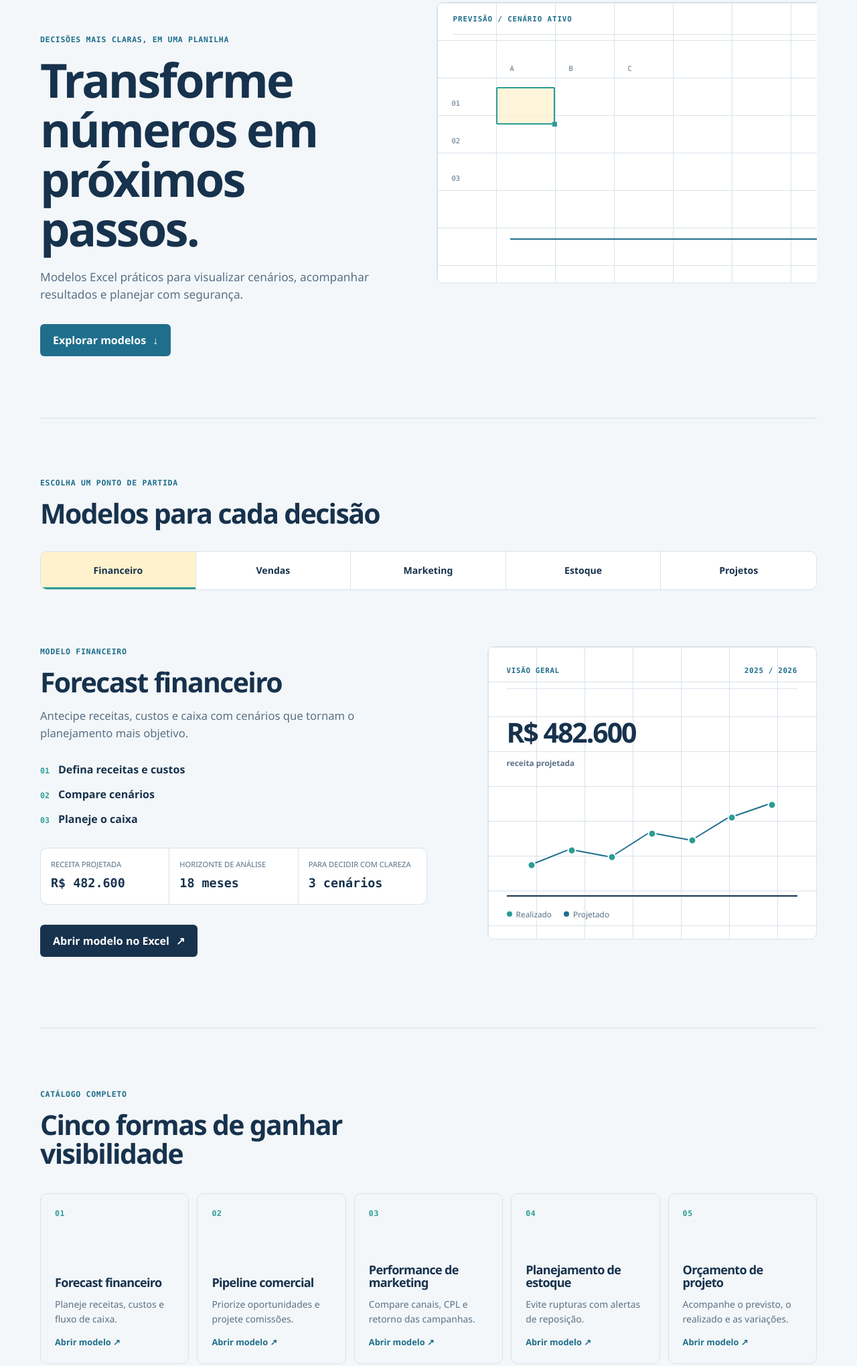
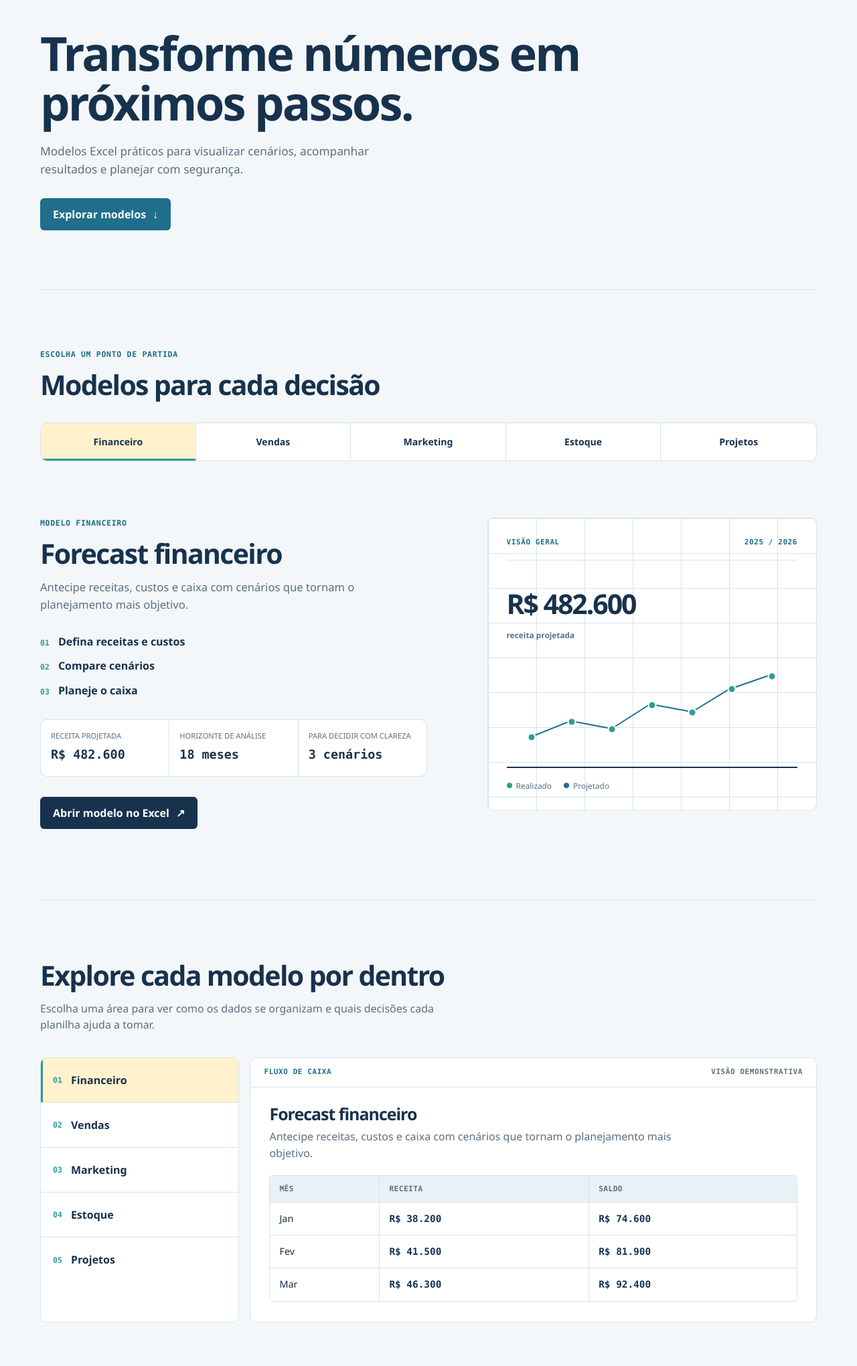
Before and after one commit to luancaldeira/portfolio-planilhas-excel, a plain HTML site: page index.html in a window 1280 px wide. Shown: the part 127-2167 px from the top of the page at 67% size. Drawn offline with Linux system fonts and the light colour scheme.

Commit message:
feat: add interactive in-page model explorer
# Conflicts:
#	app.js
#	tests/models.test.mjs
#	tests/page-structure.test.mjs
#	tests/styles.test.mjs

```diff
--- a/app.js
+++ b/app.js
@@ -2,6 +2,8 @@ import { getModel, modelIds } from "./models.js";
 
 const tabs = [...document.querySelectorAll("[data-model-tab]")];
 const fields = [...document.querySelectorAll("[data-model-field]")];
+const workspaceFields = [...document.querySelectorAll("[data-workspace-field]")];
+const workspaceButtons = [...document.querySelectorAll("[data-workspace-model]")];
 const workbookLink = document.querySelector("#open-workbook");
 const showcase = document.querySelector("#showcase");
 
@@ -44,12 +46,22 @@ function selectModel(id, { focus = false, animate = false } = {}) {
   const model = getModel(selectedId);
   document.body.dataset.activeModel = selectedId;
   if (workbookLink) workbookLink.href = model.file;
-  fields.forEach((field) => renderField(field, getFieldValue(model, field.dataset.modelField), model));
+  fields.forEach((field) => {
+    renderField(field, getFieldValue(model, field.dataset.modelField), model);
+  });
+
+  workspaceFields.forEach((field) => {
+    const value = getFieldValue(model, field.dataset.workspaceField);
+    if (value !== undefined && value !== null) field.textContent = value;
+  });
   tabs.forEach((tab) => {
     const isSelected = tab.dataset.modelTab === selectedId;
     tab.setAttribute("aria-selected", String(isSelected));
     tab.tabIndex = isSelected ? 0 : -1;
     if (isSelected && focus) tab.focus();
+  });
+  workspaceButtons.forEach((button) => {
+    button.setAttribute("aria-pressed", String(button.dataset.workspaceModel === selectedId));
   });
   const selectedTab = tabs.find((tab) => tab.dataset.modelTab === selectedId);
   if (showcase && selectedTab?.id) showcase.setAttribute("aria-labelledby", selectedTab.id);
@@ -68,6 +80,10 @@ tabs.forEach((tab) => {
   });
 });
 
+workspaceButtons.forEach((button) => {
+  button.addEventListener("click", () => selectModel(button.dataset.workspaceModel, { animate: true }));
+});
+
 showcase?.addEventListener("animationend", (event) => {
   if (event.target === showcase && event.animationName === "showcase-update") showcase.classList.remove("is-updating");
 });
--- a/index.html
+++ b/index.html
@@ -18,15 +18,11 @@
 
     <main>
       <section class="hero" aria-labelledby="hero-title">
-        <div class="hero-grid" aria-hidden="true">
-          <span class="grid-label grid-label-a">A</span><span class="grid-label grid-label-b">B</span><span class="grid-label grid-label-c">C</span>
-          <span class="grid-row grid-row-1">01</span><span class="grid-row grid-row-2">02</span><span class="grid-row grid-row-3">03</span>
-          <span class="hero-active-cell"></span><span class="hero-grid-line"></span>
+        <div class="hero-copy">
+          <h1 id="hero-title">Transforme números em próximos passos.</h1>
+          <p class="hero-lede">Modelos Excel práticos para visualizar cenários, acompanhar resultados e planejar com segurança.</p>
+          <a class="button button-primary" href="#models">Explorar modelos <span aria-hidden="true">↓</span></a>
         </div>
-        <p class="eyebrow">Decisões mais claras, em uma planilha</p>
-        <h1 id="hero-title">Transforme números em próximos passos.</h1>
-        <p class="hero-lede">Modelos Excel práticos para visualizar cenários, acompanhar resultados e planejar com segurança.</p>
-        <a class="button button-primary" href="#models">Explorar modelos <span aria-hidden="true">↓</span></a>
       </section>
 
       <section class="model-switcher" id="models" aria-labelledby="models-title">
@@ -68,17 +64,39 @@
         </div>
       </section>
 
-      <section class="catalog" id="catalog" aria-labelledby="catalog-title">
+      <section class="model-workspace" id="catalog" aria-labelledby="workspace-title">
         <div class="section-heading">
-          <p class="eyebrow">Catálogo completo</p>
-          <h2 id="catalog-title">Cinco formas de ganhar visibilidade</h2>
+          <h2 id="workspace-title">Explore cada modelo por dentro</h2>
+          <p>Escolha uma área para ver como os dados se organizam e quais decisões cada planilha ajuda a tomar.</p>
         </div>
-        <div class="catalog-grid">
-          <a class="catalog-card" href="01_financial-forecast.xlsx"><span class="card-number">01</span><h3>Forecast financeiro</h3><p>Planeje receitas, custos e fluxo de caixa.</p><span class="card-link">Abrir modelo ↗</span></a>
-          <a class="catalog-card" href="02_sales-pipeline.xlsx"><span class="card-number">02</span><h3>Pipeline comercial</h3><p>Priorize oportunidades e projete comissões.</p><span class="card-link">Abrir modelo ↗</span></a>
-          <a class="catalog-card" href="03_marketing-performance.xlsx"><span class="card-number">03</span><h3>Performance de marketing</h3><p>Compare canais, CPL e retorno das campanhas.</p><span class="card-link">Abrir modelo ↗</span></a>
-          <a class="catalog-card" href="04_inventory-planning.xlsx"><span class="card-number">04</span><h3>Planejamento de estoque</h3><p>Evite rupturas com alertas de reposição.</p><span class="card-link">Abrir modelo ↗</span></a>
-          <a class="catalog-card" href="05_project-budget.xlsx"><span class="card-number">05</span><h3>Orçamento de projeto</h3><p>Acompanhe o previsto, o realizado e as variações.</p><span class="card-link">Abrir modelo ↗</span></a>
+        <div class="workspace-layout">
+          <div class="workspace-picker" aria-label="Escolher prévia de modelo">
+            <button id="workspace-financial" data-workspace-model="financial" aria-pressed="true"><span>01</span> Financeiro</button>
+            <button id="workspace-sales" data-workspace-model="sales" aria-pressed="false"><span>02</span> Vendas</button>
+            <button id="workspace-marketing" data-workspace-model="marketing" aria-pressed="false"><span>03</span> Marketing</button>
+            <button id="workspace-inventory" data-workspace-model="inventory" aria-pressed="false"><span>04</span> Estoque</button>
+            <button id="workspace-projects" data-workspace-model="projects" aria-pressed="false"><span>05</span> Projetos</button>
+          </div>
+          <article class="workspace-sheet" id="workspace-sheet" aria-live="polite" aria-labelledby="workspace-model-title">
+            <div class="workspace-sheet-bar">
+              <span data-workspace-field="workspace.sheet">Fluxo de caixa</span>
+              <span>Visão demonstrativa</span>
+            </div>
+            <div class="workspace-sheet-copy">
+              <h3 id="workspace-model-title" data-workspace-field="title">Forecast financeiro</h3>
+              <p data-workspace-field="summary">Antecipe receitas, custos e caixa com cenários que tornam o planejamento mais objetivo.</p>
+            </div>
+            <div class="workspace-table-wrap">
+              <table id="workspace-table">
+                <thead><tr><th data-workspace-field="workspace.headers.0">Mês</th><th data-workspace-field="workspace.headers.1">Receita</th><th data-workspace-field="workspace.headers.2">Saldo</th></tr></thead>
+                <tbody>
+                  <tr><td data-workspace-field="workspace.rows.0.0">Jan</td><td data-workspace-field="workspace.rows.0.1">R$ 38.200</td><td data-workspace-field="workspace.rows.0.2">R$ 74.600</td></tr>
+                  <tr><td data-workspace-field="workspace.rows.1.0">Fev</td><td data-workspace-field="workspace.rows.1.1">R$ 41.500</td><td data-workspace-field="workspace.rows.1.2">R$ 81.900</td></tr>
+                  <tr><td data-workspace-field="workspace.rows.2.0">Mar</td><td data-workspace-field="workspace.rows.2.1">R$ 46.300</td><td data-workspace-field="workspace.rows.2.2">R$ 92.400</td></tr>
+                </tbody>
+              </table>
+            </div>
+          </article>
         </div>
       </section>
     </main>
--- a/models.js
+++ b/models.js
@@ -17,6 +17,11 @@ export const models = {
       label: "receita projetada",
       bars: [30, 45, 38, 62, 55, 78, 91],
       legend: ["Realizado", "Projetado"],
+    },
+    workspace: {
+      sheet: "Fluxo de caixa",
+      headers: ["Mês", "Receita", "Saldo"],
+      rows: [["Jan", "R$ 38.200", "R$ 74.600"], ["Fev", "R$ 41.500", "R$ 81.900"], ["Mar", "R$ 46.300", "R$ 92.400"]],
     },
   },
   sales: {
@@ -38,6 +43,11 @@ export const models = {
       bars: [88, 72, 58, 43, 31, 24, 16],
       legend: ["Entrada", "Fechamento"],
     },
+    workspace: {
+      sheet: "Pipeline ativo",
+      headers: ["Etapa", "Negócios", "Valor"],
+      rows: [["Proposta", "14", "R$ 118.000"], ["Negociação", "9", "R$ 84.000"], ["Fechamento", "5", "R$ 46.000"]],
+    },
   },
   marketing: {
     title: "Performance de marketing",
@@ -57,6 +67,11 @@ export const models = {
       label: "retorno sobre investimento",
       bars: [35, 52, 48, 67, 73, 69, 86],
       legend: ["Investimento", "Retorno"],
+    },
+    workspace: {
+      sheet: "Canais e retorno",
+      headers: ["Canal", "CPL", "Retorno"],
+      rows: [["Busca", "R$ 32,10", "4,8x"], ["Social", "R$ 41,20", "3,9x"], ["E-mail", "R$ 18,80", "6,1x"]],
     },
   },
   inventory: {
@@ -78,6 +93,11 @@ export const models = {
       bars: [76, 64, 82, 51, 68, 42, 57],
       legend: ["Estoque atual", "Nível ideal"],
     },
+    workspace: {
+      sheet: "Reposição",
+      headers: ["Item", "Atual", "Ação"],
+      rows: [["Linha A", "9 dias", "Repor"], ["Linha B", "28 dias", "Monitorar"], ["Linha C", "12 dias", "Repor"]],
+    },
   },
   projects: {
     title: "Orçamento de projeto",
@@ -98,6 +118,11 @@ export const models = {
       bars: [22, 39, 47, 54, 63, 76, 84],
       legend: ["Planejado", "Realizado"],
     },
+    workspace: {
+      sheet: "Orçamento por etapa",
+      headers: ["Entrega", "Previsto", "Realizado"],
+      rows: [["Planejamento", "R$ 24.000", "R$ 22.800"], ["Execução", "R$ 88.000", "R$ 91.400"], ["Finalização", "R$ 31.000", "R$ 29.600"]],
+    },
   },
 };
 
--- a/styles.css
+++ b/styles.css
@@ -60,94 +60,18 @@ nav a { padding: 6px 0; border-bottom: 2px solid transparent; }
 nav a:hover { border-color: var(--active); }
 
 .hero {
-  position: relative;
-  isolation: isolate;
   width: var(--page);
-  min-height: 550px;
+  min-height: 418px;
   margin: 0 auto;
-  padding: 102px 48% 92px 0;
-  overflow: hidden;
+  padding: 94px 0 88px;
   border-bottom: 1px solid var(--line);
 }
-
-.hero > :not(.hero-grid) { position: relative; z-index: 1; }
-
-.hero-grid {
-  position: absolute;
-  z-index: 0;
-  top: 54px;
-  right: -5%;
-  width: 54%;
-  height: 420px;
-  border: 1px solid var(--line);
-  border-radius: var(--radius);
-  background-color: var(--paper);
-  background-image: linear-gradient(var(--line) 1px, transparent 1px), linear-gradient(90deg, var(--line) 1px, transparent 1px);
-  background-size: 100% 56px, 88px 100%;
-}
-
-.hero-grid::before {
-  content: "PREVISÃO  /  CENÁRIO ATIVO";
-  position: absolute;
-  inset: 20px 24px auto;
-  padding-bottom: 16px;
-  border-bottom: 1px solid var(--line);
-  color: var(--blue);
-  font: 700 .68rem/1 var(--mono);
-  letter-spacing: .08em;
-}
-
-.grid-label, .grid-row { position: absolute; color: var(--muted); font: .65rem/1 var(--mono); }
-.grid-label { top: 93px; }
-.grid-label-a { left: 109px; }.grid-label-b { left: 197px; }.grid-label-c { left: 285px; }
-.grid-row { left: 22px; }.grid-row-1 { top: 145px; }.grid-row-2 { top: 201px; }.grid-row-3 { top: 257px; }
-
-.hero-active-cell {
-  position: absolute;
-  top: 126px;
-  left: 88px;
-  width: 88px;
-  height: 56px;
-  border: 2px solid var(--active);
-  border-radius: 2px;
-  background: color-mix(in srgb, var(--input) 72%, transparent);
-  transition: transform 220ms ease, opacity 220ms ease;
-}
-
-.hero-active-cell::after {
-  content: "";
-  position: absolute;
-  width: 7px;
-  height: 7px;
-  right: -5px;
-  bottom: -5px;
-  background: var(--active);
-}
-
-.hero-grid-line {
-  position: absolute;
-  left: 109px;
-  right: 28px;
-  bottom: 64px;
-  height: 2px;
-  background: var(--blue);
-  transform-origin: left;
-  transition: transform 220ms ease, opacity 220ms ease;
-}
-
-body[data-active-model="sales"] .hero-active-cell { transform: translate(88px, 56px); }
-body[data-active-model="marketing"] .hero-active-cell { transform: translate(176px, 112px); }
-body[data-active-model="inventory"] .hero-active-cell { transform: translate(88px, 168px); }
-body[data-active-model="projects"] .hero-active-cell { transform: translate(264px, 56px); }
-body[data-active-model="sales"] .hero-grid-line { transform: scaleX(.66); }
-body[data-active-model="marketing"] .hero-grid-line { transform: scaleX(.9); }
-body[data-active-model="inventory"] .hero-grid-line { transform: scaleX(.52); }
-body[data-active-model="projects"] .hero-grid-line { transform: scaleX(.76); }
+.hero-copy { max-width: 880px; }
 
 .eyebrow { margin: 0 0 14px; color: var(--blue); font-size: .72rem; font-weight: 800; }
 h1, h2, h3, p { margin-top: 0; }
 h1, h2, h3 { letter-spacing: -.04em; line-height: 1.05; }
-h1 { max-width: 660px; margin-bottom: 22px; font-size: clamp(3rem, 5.5vw, 5.35rem); }
+h1 { max-width: 880px; margin-bottom: 22px; font-size: clamp(3rem, 5.5vw, 5.1rem); }
 h2 { margin-bottom: 16px; font-size: clamp(2rem, 3.2vw, 3.45rem); }
 h3 { margin-bottom: 12px; font-size: 1.25rem; }
 .hero-lede { max-width: 560px; margin-bottom: 30px; color: var(--muted); font-size: 1.08rem; }
@@ -245,14 +169,29 @@ h3 { margin-bottom: 12px; font-size: 1.25rem; }
 @keyframes showcase-update { from { opacity: .74; transform: translateY(5px); } to { opacity: 1; transform: translateY(0); } }
 @keyframes trend-update { from { opacity: .45; transform: scaleX(.92); } to { opacity: 1; transform: scaleX(1); } }
 
-.catalog { padding: 90px 0 100px; }
-.catalog-grid { display: grid; grid-template-columns: repeat(5, 1fr); gap: 12px; margin-top: 38px; }
-.catalog-card { display: flex; flex-direction: column; min-height: 255px; padding: 21px; border: 1px solid var(--line); border-radius: var(--radius); background: transparent; }
-.catalog-card:hover { border-color: var(--active); background: var(--paper); }
-.card-number { color: var(--active); font-size: .72rem; font-weight: 800; }
-.catalog-card h3 { margin-top: auto; font-size: 1.13rem; }
-.catalog-card p { margin-bottom: 15px; color: var(--muted); font-size: .87rem; }
-.card-link { color: var(--blue); font-size: .8rem; font-weight: 800; }
+.model-workspace { width: var(--page); margin: 0 auto; padding: 90px 0 100px; }
+.model-workspace .section-heading > p { max-width: 620px; margin-bottom: 0; color: var(--muted); }
+.workspace-layout { display: grid; grid-template-columns: minmax(220px, .52fr) minmax(0, 1.48fr); gap: 16px; margin-top: 36px; }
+.workspace-picker { display: grid; align-content: start; border: 1px solid var(--line); border-radius: var(--radius); overflow: hidden; background: var(--paper); }
+.workspace-picker button { display: flex; align-items: center; gap: 13px; width: 100%; min-height: 67px; padding: 14px 18px; border: 0; border-bottom: 1px solid var(--line); color: var(--ink); background: transparent; cursor: pointer; text-align: left; font-weight: 800; }
+.workspace-picker button:last-child { border-bottom: 0; }
+.workspace-picker button span { color: var(--active); font: 800 .72rem var(--mono); }
+.workspace-picker button:hover { background: #E8F1F5; }
+.workspace-picker button[aria-pressed="true"] { background: var(--input); box-shadow: inset 3px 0 0 var(--active); }
+.workspace-picker button:active { background: #E1EEF0; }
+.workspace-sheet { min-height: 382px; overflow: hidden; border: 1px solid var(--line); border-radius: var(--radius); background: var(--paper); }
+.workspace-sheet-bar { display: flex; justify-content: space-between; gap: 18px; padding: 16px 20px; border-bottom: 1px solid var(--line); color: var(--blue); font: 800 .68rem/1 var(--mono); letter-spacing: .06em; text-transform: uppercase; }
+.workspace-sheet-bar span:last-child { color: var(--muted); }
+.workspace-sheet-copy { padding: 26px 28px 20px; }
+.workspace-sheet-copy h3 { margin-bottom: 9px; font-size: 1.56rem; }
+.workspace-sheet-copy p { max-width: 620px; margin: 0; color: var(--muted); }
+.workspace-table-wrap { overflow-x: auto; padding: 0 28px 30px; }
+.workspace-table-wrap table { width: 100%; min-width: 440px; border-collapse: separate; border-spacing: 0; border: 1px solid var(--line); border-radius: var(--radius-small); overflow: hidden; font-size: .9rem; }
+.workspace-table-wrap th, .workspace-table-wrap td { padding: 13px 14px; border-right: 1px solid var(--line); border-bottom: 1px solid var(--line); text-align: left; }
+.workspace-table-wrap th:last-child, .workspace-table-wrap td:last-child { border-right: 0; }
+.workspace-table-wrap tr:last-child td { border-bottom: 0; }
+.workspace-table-wrap th { color: var(--muted); background: #E8F1F5; font: 800 .7rem var(--mono); letter-spacing: .04em; text-transform: uppercase; }
+.workspace-table-wrap td:nth-child(n + 2) { font-family: var(--mono); font-weight: 700; }
 
 .site-footer { display: flex; justify-content: space-between; gap: 24px; padding: 28px 0 42px; border-top: 1px solid var(--line); color: var(--muted); font-size: .78rem; }
 .site-footer p { margin: 0; }
@@ -261,17 +200,7 @@ h3 { margin-bottom: 12px; font-size: 1.25rem; }
   :root { --page: min(100% - 32px, 1160px); }
   .site-header { min-height: 66px; }
   nav { gap: 16px; font-size: .8rem; }
-  .hero { min-height: 595px; padding: 62px 0 250px; }
-  .hero-grid { top: auto; right: -38px; bottom: 32px; width: 118%; height: 205px; background-size: 100% 41px, 64px 100%; }
-  .hero-grid::before { inset: 16px 18px auto; padding-bottom: 11px; font-size: .58rem; }
-  .grid-label { top: 67px; }.grid-label-a { left: 83px; }.grid-label-b { left: 147px; }.grid-label-c { left: 211px; }
-  .grid-row { left: 14px; }.grid-row-1 { top: 107px; }.grid-row-2 { top: 148px; }.grid-row-3 { top: 189px; }
-  .hero-active-cell { top: 88px; left: 64px; width: 64px; height: 41px; }
-  .hero-grid-line { left: 83px; bottom: 30px; }
-  body[data-active-model="sales"] .hero-active-cell { transform: translate(64px, 41px); }
-  body[data-active-model="marketing"] .hero-active-cell { transform: translate(128px, 82px); }
-  body[data-active-model="inventory"] .hero-active-cell { transform: translate(64px, 82px); }
-  body[data-active-model="projects"] .hero-active-cell { transform: translate(192px, 41px); }
+  .hero { min-height: auto; padding: 68px 0 66px; }
   h1 { font-size: clamp(2.75rem, 13vw, 4rem); }
   .hero-lede { font-size: 1rem; }
   .model-switcher { padding-top: 58px; }
@@ -283,10 +212,14 @@ h3 { margin-bottom: 12px; font-size: 1.25rem; }
   .showcase-metrics { grid-template-columns: 1fr; }
   .model-preview { min-height: 360px; padding: 21px; }
   .preview-chart { gap: 7px; height: 130px; }
-  .catalog { padding: 62px 0 70px; }
-  .catalog-grid { grid-template-columns: 1fr; gap: 10px; margin-top: 28px; }
-  .catalog-card { min-height: 0; padding: 19px; }
-  .catalog-card h3 { margin-top: 32px; }
+  .model-workspace { padding: 62px 0 70px; }
+  .workspace-layout { grid-template-columns: 1fr; margin-top: 28px; }
+  .workspace-picker { grid-template-columns: repeat(2, 1fr); }
+  .workspace-picker button { border-right: 1px solid var(--line); }
+  .workspace-picker button:nth-child(2n) { border-right: 0; }
+  .workspace-picker button:last-child { grid-column: span 2; }
+  .workspace-sheet-copy { padding: 23px 20px 17px; }
+  .workspace-table-wrap { padding: 0 20px 24px; }
   .site-footer { display: grid; gap: 8px; padding-bottom: 30px; }
 }
 
```
Also changed, not shown: tests/models.test.mjs (added, +25 -0 lines), tests/page-structure.test.mjs (added, +56 -0 lines), tests/styles.test.mjs (added, +42 -0 lines).
